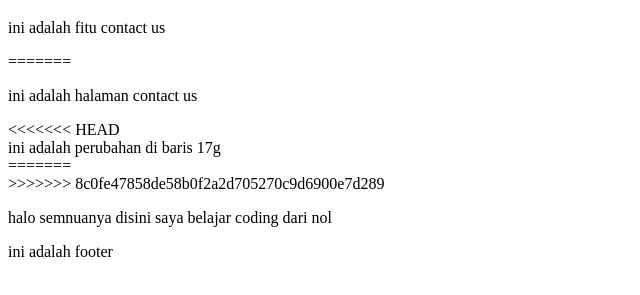
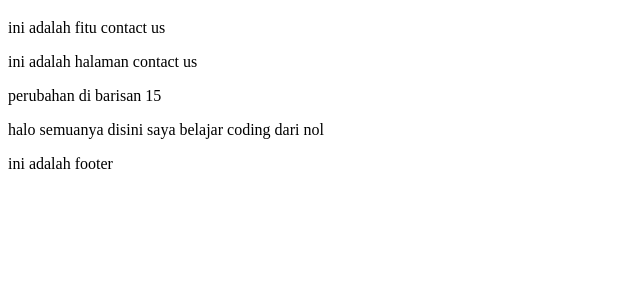
Before and after one commit to ardysanjaya90/StudyArdy, a plain HTML site: page contact-us.html in a window 1280 px wide. Shown: the part 87-382 px from the top of the page, without its empty margins (0-640 px from the left). Drawn offline with Linux system fonts and the light colour scheme.

Commit message:
mengubah isi di halaman contct us

```diff
--- a/contact-us.html
+++ b/contact-us.html
@@ -11,17 +11,10 @@
     <h1>Halooooo semuanya</h1>
 
     <p>ini adalah fitu contact us</p>
-    =======
     <p>ini adalah halaman contact us</p>
+    <div>perubahan di barisan 15</div>
 
-<<<<<<< HEAD
-    <div>ini adalah perubahan di baris 17g</div>
-
-=======
-<form action=""></form>
-
->>>>>>> 8c0fe47858de58b0f2a2d705270c9d6900e7d289
-    <p>halo semnuanya disini saya belajar coding dari nol</p>
+    <p>halo semuanya disini saya belajar coding dari nol</p>
 
     <footer>ini adalah footer</footer>
   </body>
```
